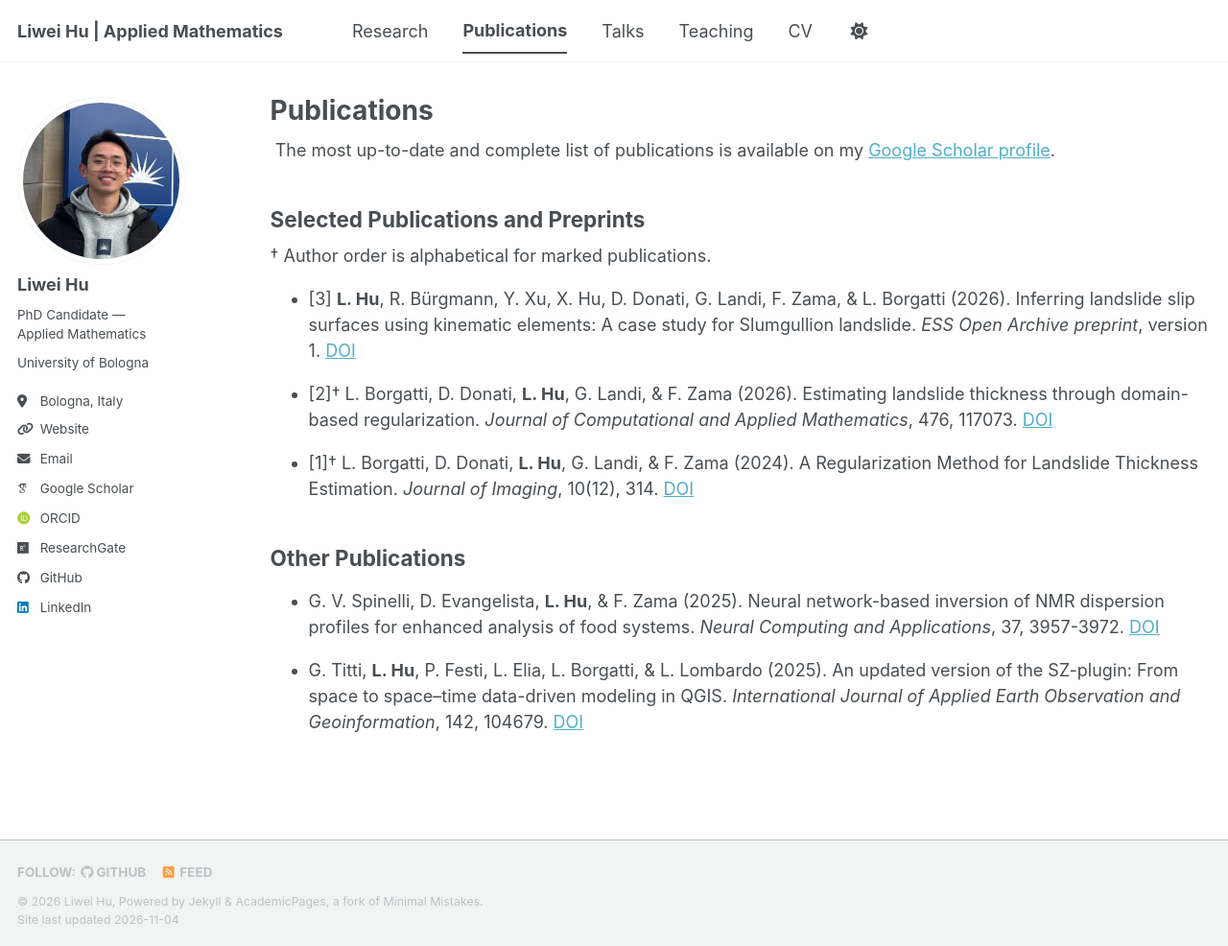
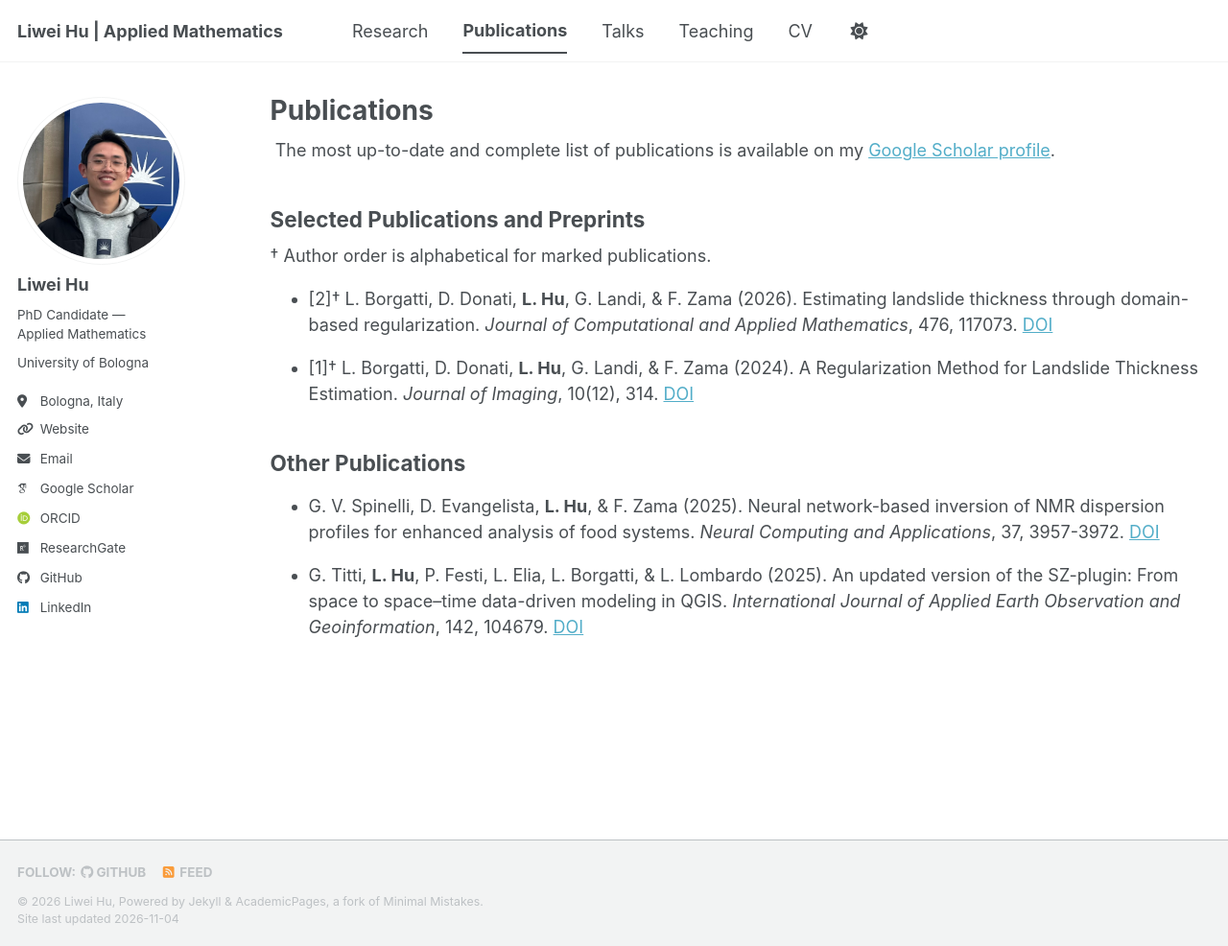
Before and after one commit to liweihu2/liweihu2.github.io, a Jekyll site: the page built from _pages/publications.html, in a window 1280 px wide and 986 px high. Shown: the whole window at 96% size. Built offline with Jekyll 4.4.1, drawn with Linux system fonts in a browser that asks for light colours; some web fonts are replaced; a script bundle is joined from its source files by our own code; library files that are not in the unit come from our copies.

Commit message:
publications

```diff
--- a/_pages/publications.html
+++ b/_pages/publications.html
@@ -38,14 +38,6 @@ author_profile: true
 <h2>Selected Publications and Preprints</h2>
 † Author order is alphabetical for marked publications.
 
-<ul>
-  <li>
-    [3] <strong>L. Hu</strong>, R. Bürgmann, Y. Xu, X. Hu, D. Donati, G. Landi, F. Zama, & L. Borgatti (2026).
-    Inferring landslide slip surfaces using kinematic elements: A case study for Slumgullion landslide.
-    <em>ESS Open Archive preprint</em>, version 1.
-    <a href="https://doi.org/10.22541/essoar.176911174.49999782/v1">DOI</a>
-  </li>
-</ul>
 
 <ul>
   <li>
```
